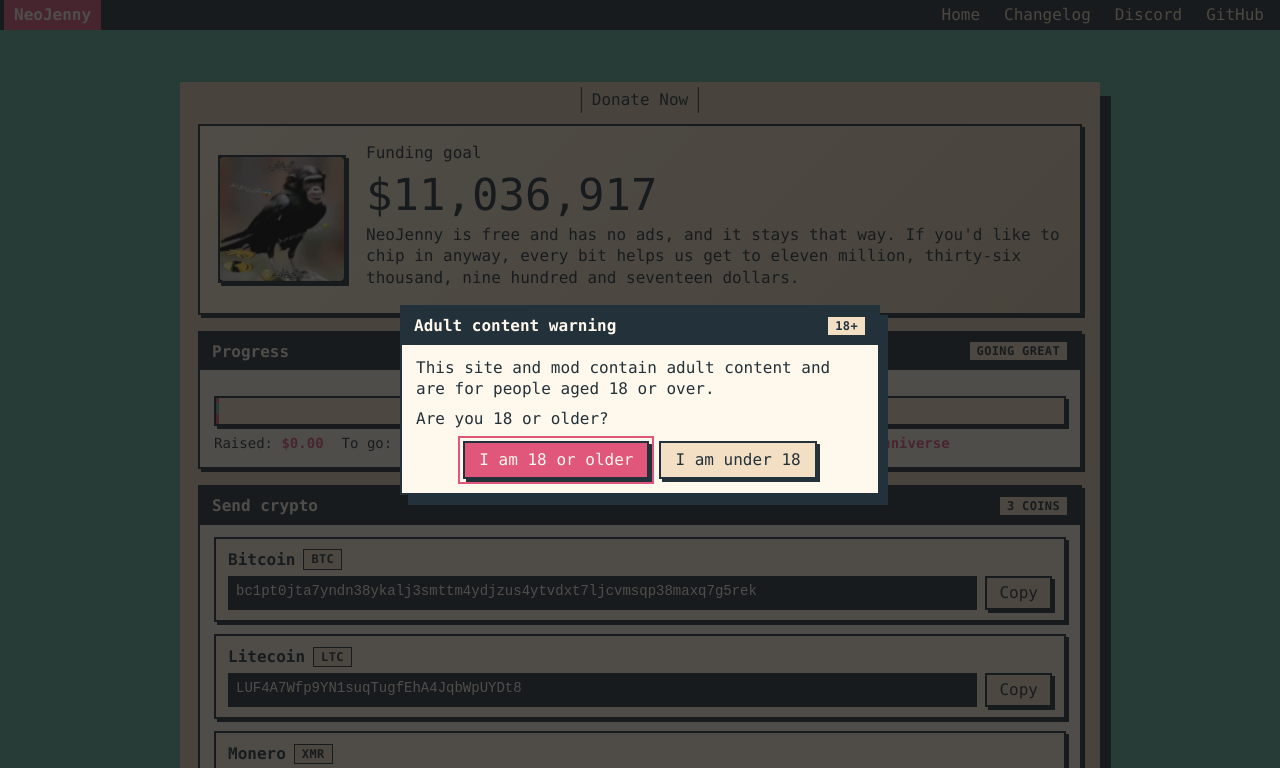
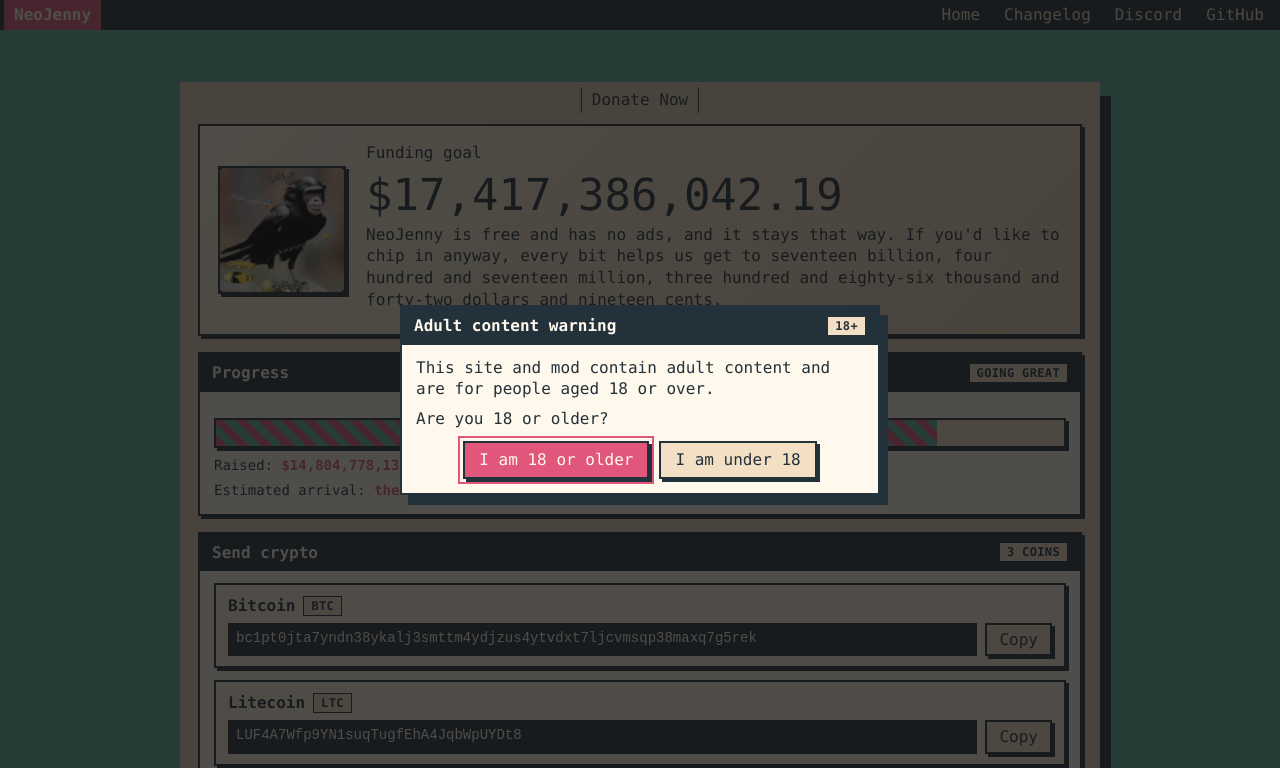
Before and after one commit to nicetraining/PooPooWumboDoodyCraft-source, a plain HTML site: page docs/donate.html in a window 1280 px wide. Shown: the top 768 px of the page. Drawn offline with Linux system fonts and the light colour scheme; a web font is replaced by a local one.

Commit message:
Site copy: donate page

```diff
--- a/docs/donate.html
+++ b/docs/donate.html
@@ -66,7 +66,7 @@ footer button{font:inherit;background:none;border:0;padding:0;cursor:pointer;tex
 .goal{font-size:clamp(26px,6vw,44px);line-height:1.05;margin:2px 0 6px;word-break:break-word}
 .meter{position:relative;height:30px;border:2px solid var(--ink);background:var(--muted);box-shadow:3px 3px 0 var(--ink);margin:14px 0 8px;overflow:hidden}
 .meter i{position:absolute;inset:0 auto 0 0;min-width:3px;background:repeating-linear-gradient(45deg,var(--accent) 0 8px,var(--page) 8px 16px)}
-.meter span{position:absolute;inset:0;display:flex;align-items:center;justify-content:center;font-size:14px;color:var(--ink);text-shadow:0 0 3px var(--cream),0 0 3px var(--cream)}
+.meter span{position:absolute;left:50%;top:50%;transform:translate(-50%,-50%);background:var(--cream);border:1px solid var(--ink);padding:0 6px;font-size:13px;line-height:18px;color:var(--ink);white-space:nowrap}
 .stats{display:flex;flex-wrap:wrap;gap:6px 18px;font-size:14px}.stats b{color:var(--accent)}
 .coins{display:grid;gap:12px}
 .coin{border:2px solid var(--ink);background:var(--beige);padding:10px 12px;box-shadow:3px 3px 0 var(--ink)}
@@ -101,15 +101,15 @@ footer button{font:inherit;background:none;border:0;padding:0;cursor:pointer;tex
     <img src="logo.png" alt="NeoJenny logo">
     <div>
       <p>Funding goal</p>
-      <p class="goal">$11,036,917</p>
-      <p>NeoJenny is free and has no ads, and it stays that way. If you'd like to chip in anyway, every bit helps us get to eleven million, thirty-six thousand, nine hundred and seventeen dollars.</p>
+      <p class="goal">$17,417,386,042.19</p>
+      <p>NeoJenny is free and has no ads, and it stays that way. If you'd like to chip in anyway, every bit helps us get to seventeen billion, four hundred and seventeen million, three hundred and eighty-six thousand and forty-two dollars and nineteen cents.</p>
     </div>
   </section>
 
   <section class="box">
     <h2><span class="t">Progress</span><span class="tag">Going great</span></h2>
     <div class="in">
-      <div class="meter" role="progressbar" aria-label="Raised towards the $11,036,917 goal" aria-valuemin="0" aria-valuemax="11036917" id="meter"><i id="fill"></i><span id="pct"></span></div>
+      <div class="meter" role="progressbar" aria-label="Raised towards the $17,417,386,042.19 goal" aria-valuemin="0" aria-valuemax="17417386042.19" id="meter"><i id="fill"></i><span id="pct"></span></div>
       <div class="stats"><span>Raised: <b id="raised"></b></span><span>To go: <b id="togo"></b></span><span>Estimated arrival: <b>the heat death of the universe</b></span></div>
     </div>
   </section>
@@ -140,8 +140,8 @@ footer button{font:inherit;background:none;border:0;padding:0;cursor:pointer;tex
         <li><b>$5</b><span>1 week's supply of Nicaraguan beetle meat.</span></li>
         <li><b>$100</b><span>I abandon the mod right now.</span></li>
         <li><b>$10,000</b><span>Enough to purchase a moped and a very long stick so I can revolutionize historical reenactment jousting.</span></li>
-        <li><b>$1,000,000</b><span>Jenny gets a second house.</span></li>
-        <li><b>$11,036,917</b><span>Make an offer to Microsoft.</span></li>
+        <li><b>$1,000,000</b><span>Jenny gets a third boob.</span></li>
+        <li><b>$17,417,386,042.19</b><span>One Five Guys hamburger.</span></li>
       </ul>
     </div>
   </section>
@@ -174,7 +174,7 @@ footer button{font:inherit;background:none;border:0;padding:0;cursor:pointer;tex
   pb.onclick=function(){var L=window.__pal.list,i=(L.indexOf(window.__pal.cur)+1)%L.length;window.__pal.cur=L[i];document.documentElement.setAttribute('data-p',L[i]);try{sessionStorage.setItem('pwdc-p',L[i])}catch(e){}lab()};lab();
 
   // The amount raised so far, in US dollars: update it by hand when donations come in.
-  var RAISED=0, GOAL=11036917;
+  var RAISED=14804778135.86, GOAL=17417386042.19; // 85 %
   var usd=function(v){return '$'+v.toLocaleString('en-US',{minimumFractionDigits:2,maximumFractionDigits:2})};
   var share=RAISED/GOAL*100;
   document.getElementById('fill').style.width=Math.min(100,share)+'%';
```
